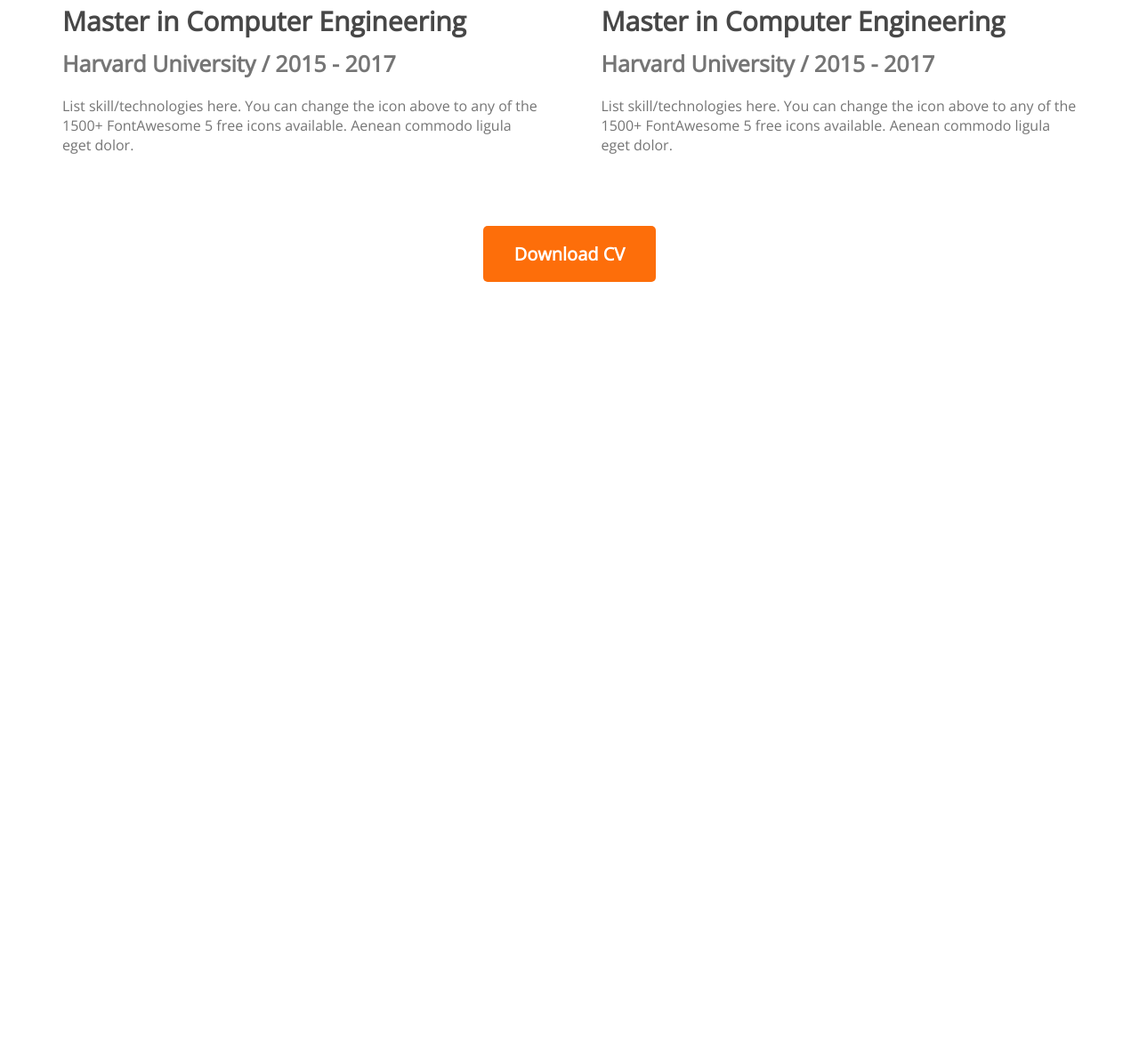
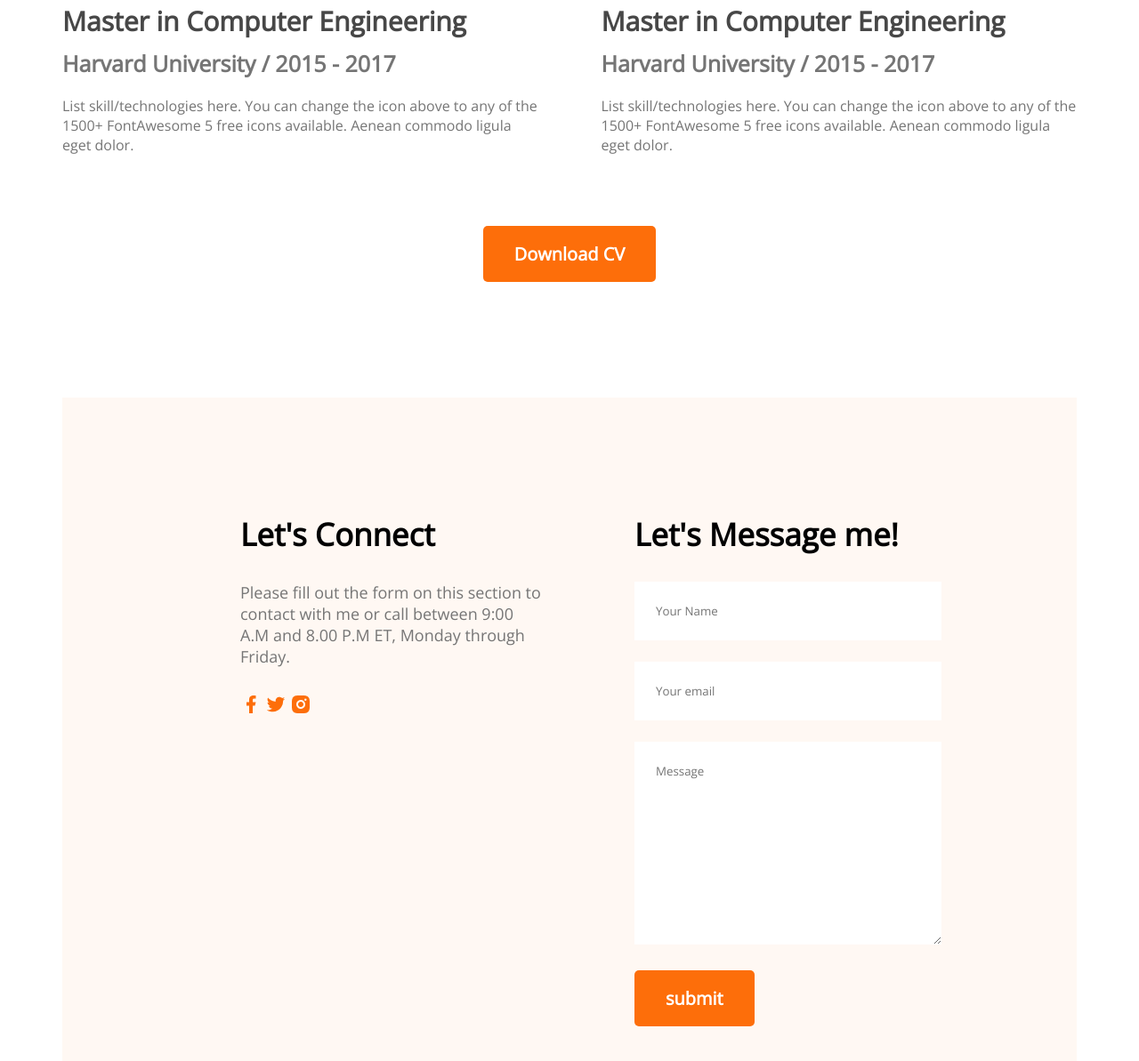
Before and after one commit to rezwan563/developer-porfolio, a plain HTML site: page index.html in a window 1280 px wide. Shown: the part 2685-3878 px from the top of the page at 89% size. Before the commit the page ends 3002 px from the top, so only its background shows below. Drawn offline with nearby package versions, Linux system fonts and the light colour scheme.

Commit message:
contact us added

```diff
--- a/index.html
+++ b/index.html
@@ -140,6 +140,36 @@
             </div>
 
         </section>
+        <!-- contact section -->
+        <section class="contact">
+            <div>
+                <h3 class="section-title">Let's Connect</h3>
+                <p class="section-description">Please fill out the form on this section to contact with me or call between 9:00 A.M and 8.00 P.M ET, Monday through Friday.</p>
+                <a href="">
+                    <img src="images/icons/facebook.png" alt="">
+                </a>
+                <a href="">
+                    <img src="images/icons/twitter.png" alt="">
+                </a>
+                <a href="">
+                    <img src="images/icons/insta.png" alt="">
+                </a>
+            </div>
+            <div>
+                <h3 class="section-title">Let's Message me!</h3>
+                <form action="">
+                    <input type="text" placeholder="Your Name">
+                    <input type="email" placeholder="Your email" id="">
+                    <textarea
+                    placeholder="Message"
+                    name="Message" id="Message"
+                    cols="30" rows="10"></textarea>
+                    <input
+                    class="btn-primary"
+                    type="submit" value="submit">
+                </form>
+            </div>
+        </section>
 
     </main>
     <footer>
--- a/styles/portfolio.css
+++ b/styles/portfolio.css
@@ -177,3 +177,25 @@
     margin-top: 50px;
     text-align: center;
 }
+/* contact style */
+.contact .section-title{
+    text-align: left;
+}
+.contact{
+    display: flex;
+    gap: 100px;
+    background: #FFF8F3;
+    padding: 130px 200px;
+
+}
+.contact input[type="text"], input[type="email"], textarea{
+    margin-bottom: 24px;
+    border: none;
+    width: 100%;
+    padding: 24px;
+
+
+}
+.contact a{
+    text-decoration: none;
+}
```
